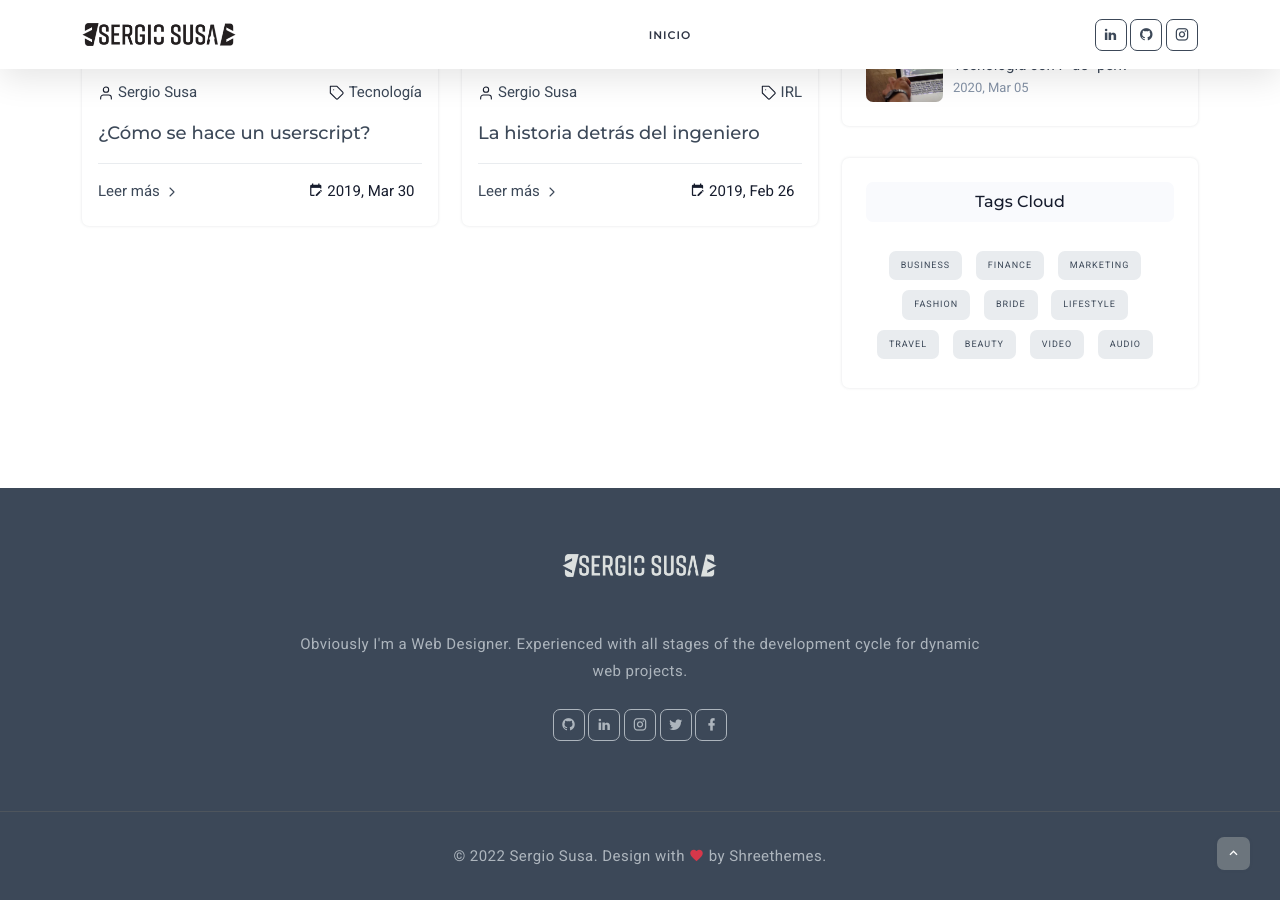
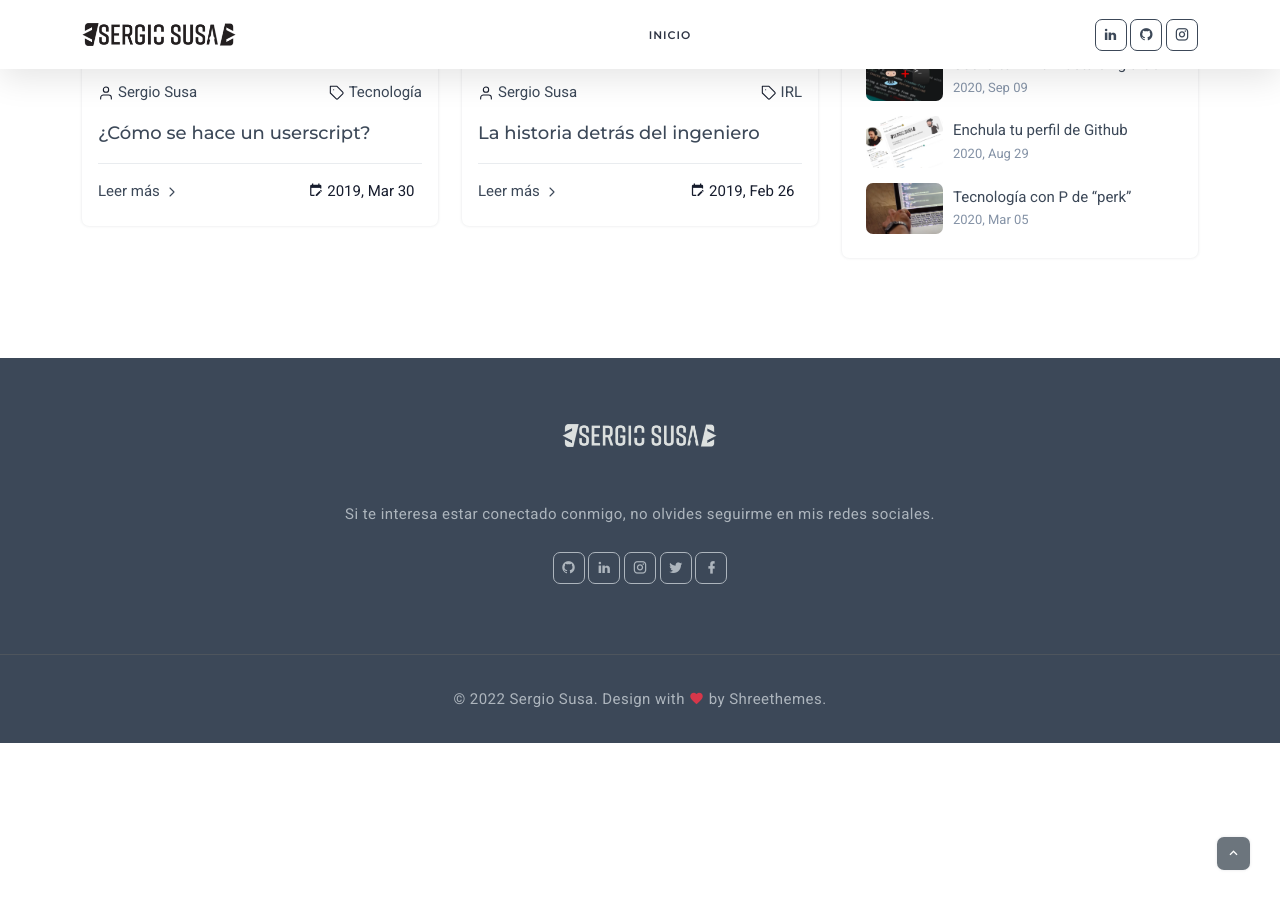
Before and after one commit to sergiosusa/sergiosusa.github.io, a Jekyll site: the page built from blog/index.html, in a window 1280 px wide and 900 px high, scrolled down 1672 px. Built offline with Jekyll 4.4.1, drawn with Linux system fonts in a browser that asks for light colours; the list of posts is cut into pages by our own code.

Commit message:
- Remove Cloud tag. - Change footer message. - Change "Author" to "Autor".

```diff
--- a/_includes/post_content.html
+++ b/_includes/post_content.html
@@ -34,7 +34,7 @@
                     <!-- Author -->
                     <div class="widget">
                         <div class="p-4 rounded shadow">
-                            <h6 class="widget-title font-weight-bold pt-2 pb-2 bg-light rounded text-center">Author</h6>
+                            <h6 class="widget-title font-weight-bold pt-2 pb-2 bg-light rounded text-center">Autor</h6>
                             <div class="text-center author mt-4">
                                 <img src="{{site.baseurl}}/assets/images/sergio-susa.webp" class="avatar avatar-md shadow border mx-auto rounded-circle" alt="">
                                 <div class="mt-4">
@@ -97,7 +97,7 @@
                     <!-- RECENT POST -->
 
                     <!-- TAG CLOUDS -->
-                    <div class="widget mt-4 pt-2 text-center">
+                    <!-- <div class="widget mt-4 pt-2 text-center">
                         <div class="p-4 rounded shadow">
                             <h6 class="widget-title font-weight-bold pt-2 pb-2 bg-light rounded">Tags Cloud</h6>
                             <div class="tagcloud mt-4">
@@ -113,7 +113,7 @@
                                 <a href="jvascript:void(0)" class="rounded">Audio</a>
                             </div>
                         </div>
-                    </div>
+                    </div>-->
                     <!-- TAG CLOUDS -->
                 </div>
             </div><!--end col-->
--- a/_layouts/main.html
+++ b/_layouts/main.html
@@ -12,7 +12,9 @@ layout: default
         <div class="row justify-content-center">
             <div class="col-12 text-center">
                 <a href="#"><img src="{{site.baseurl}}/assets/images/logo-light.png" height="35" alt=""></a>
-                <p class="para-desc mx-auto mt-5">Obviously I'm a Web Designer. Experienced with all stages of the development cycle for dynamic web projects.</p>
+                <p class="para-desc mx-auto mt-5">
+                    Si te interesa estar conectado conmigo, no olvides seguirme en mis redes sociales.
+                </p>
                 <ul class="list-unstyled mb-0 mt-4 social-icon">
                     {% include social_icons.html %}
                 </ul>
```
